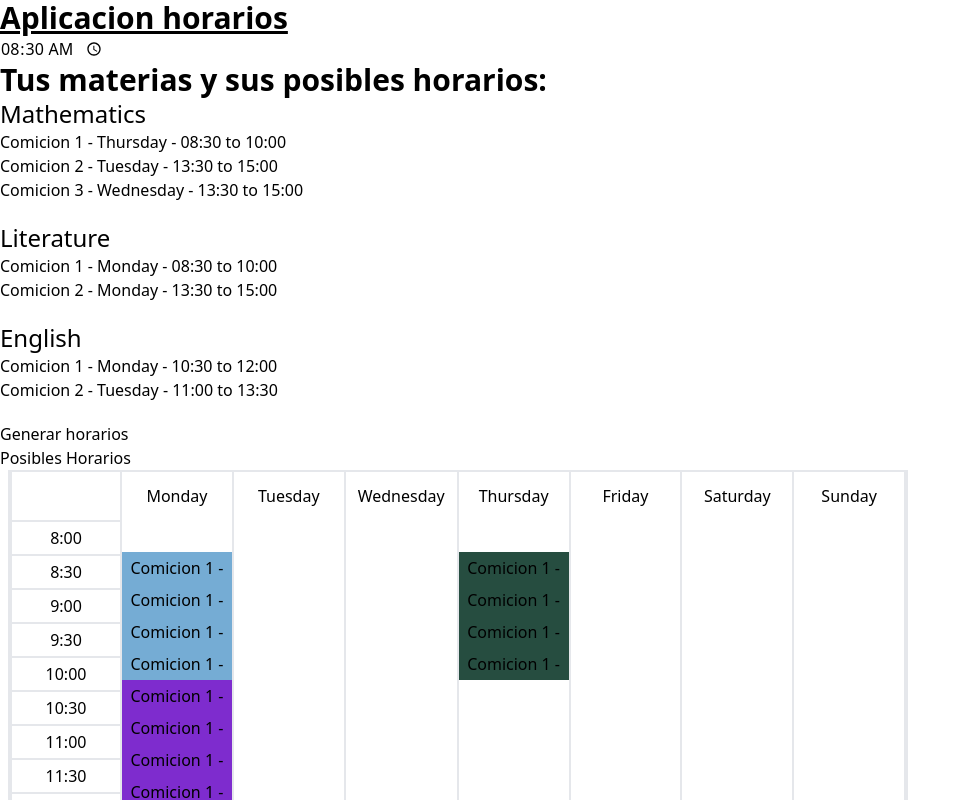
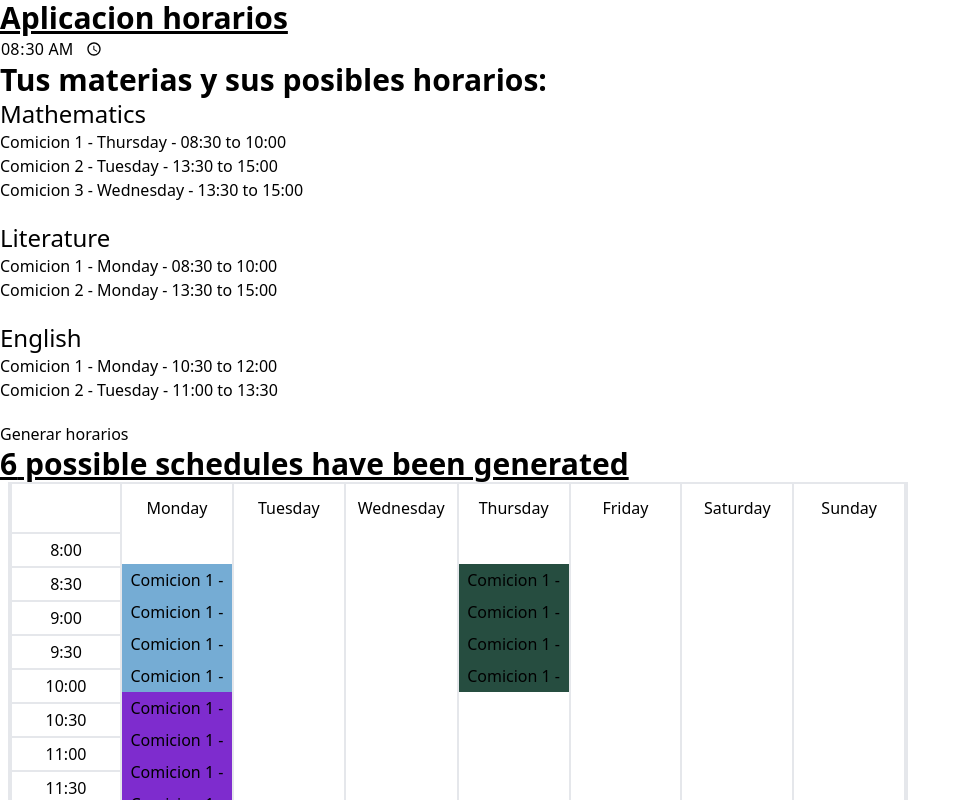
Before and after one commit to JLorenzoCD/Permutador-Horarios, a React (Vite) app: page / in a window 1280 px wide. Both pictures are taken after a click on the button "Generar horarios". Shown: the top 800 px of the page, without its empty margins (0-971 px from the left). Built offline with nearby package versions, Linux system fonts and the light colour scheme.

Commit message:
Making some adjustments to the PossibleSchedules component

```diff
--- a/src/components/PossibleSchedules.tsx
+++ b/src/components/PossibleSchedules.tsx
@@ -35,12 +35,22 @@ function PossibleSchedules({ data }: Props) {
 
 	return (
 		<div>
-			<h1>
-				Posibles Horarios
-				{allPossibleSchedules.map((possibleSchedule, i) => (
-					<Schedule data={possibleSchedule} key={i} hoursArr={hoursArr} subjects={subjects} />
-				))}
-			</h1>
+			{allPossibleSchedules.length !== 0 ? (
+				<>
+					<h2 className='text-3xl font-bold underline'>
+						{allPossibleSchedules.length} possible schedules have been generated
+					</h2>
+					{allPossibleSchedules.map((possibleSchedule, i) => (
+						<Schedule data={possibleSchedule} key={i} hoursArr={hoursArr} subjects={subjects} />
+					))}
+				</>
+			) : (
+				<>
+					<h2 className='text-3xl font-bold underline'>
+						With the subjects and commissions given, no schedule could be generated
+					</h2>
+				</>
+			)}
 		</div>
 	);
 }
```
